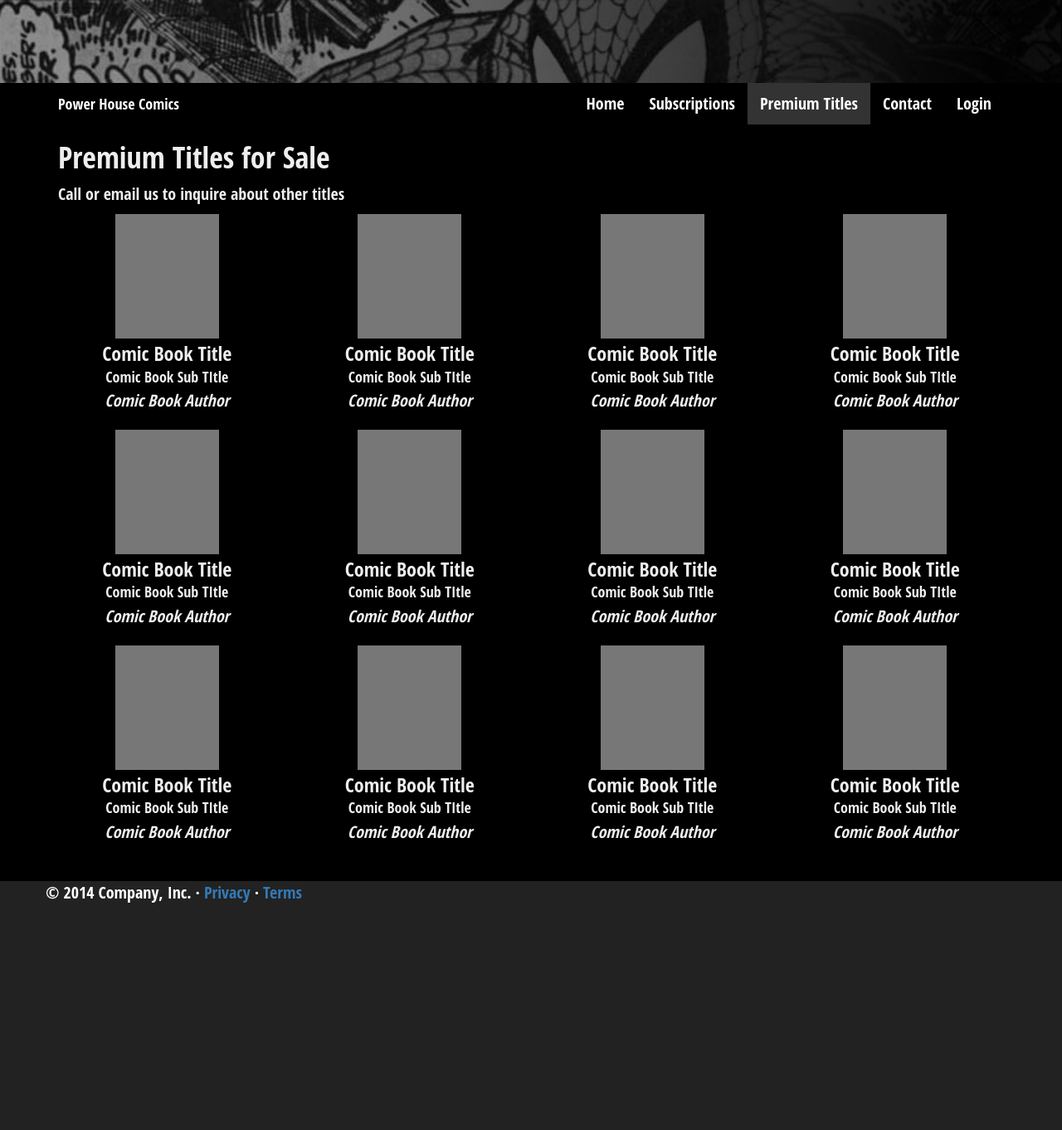
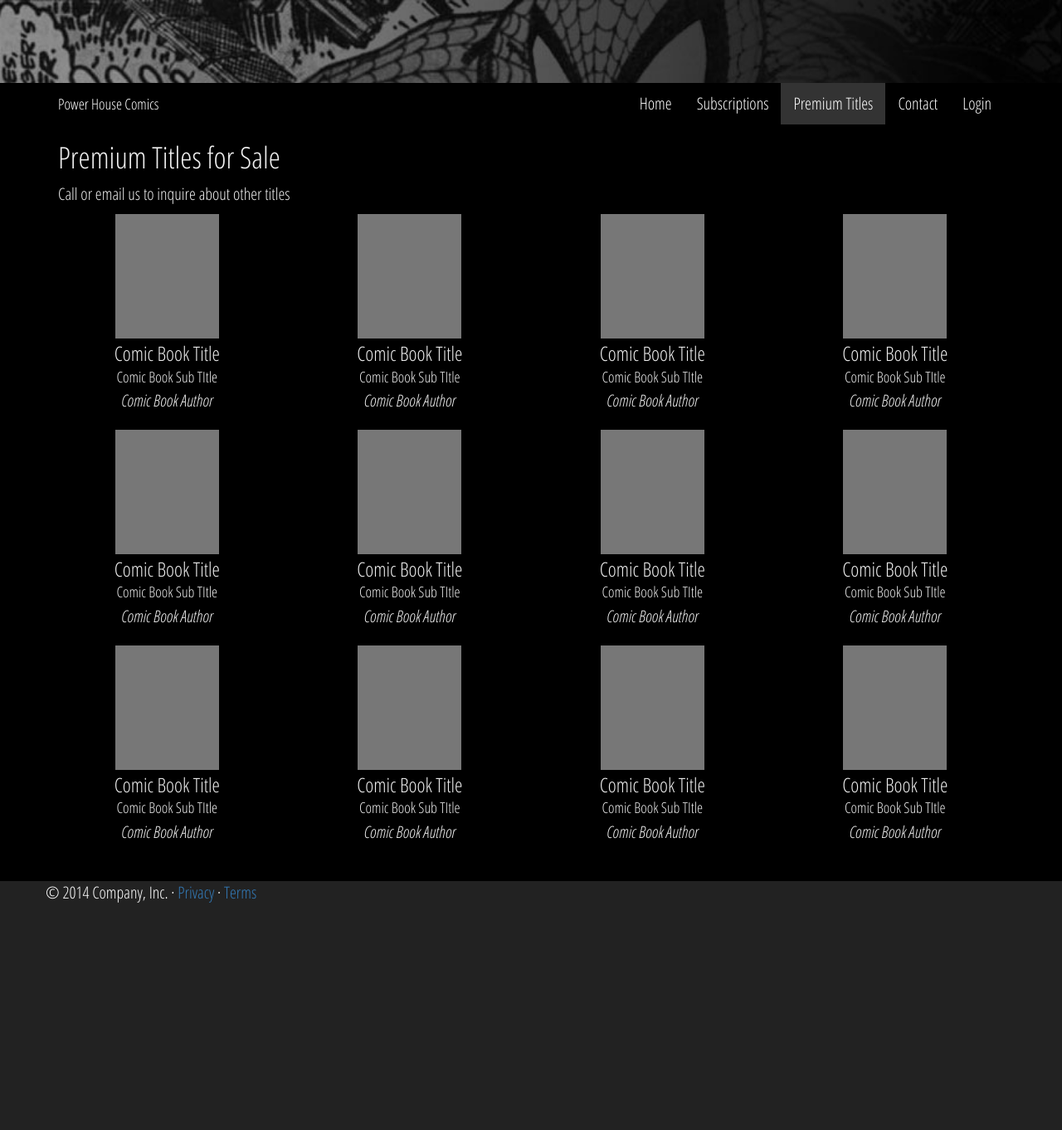
Before and after one commit to AgileDevelopmentG3/project, a PHP site: page /catalog.php in a window 1280 px wide. Shown: the whole page at 83% size. Run offline with PHP 8.4, Linux system fonts and the light colour scheme; some libraries are stand-ins or nearby versions.

Commit message:
Changed the font to match on catalog, contact, and subscription pages

```diff
--- a/catalog.php
+++ b/catalog.php
@@ -10,6 +10,7 @@
         <title>Premium Titles for Sale</title>
         <link href="bower_components/bootstrap/dist/css/bootstrap.min.css" rel="stylesheet">
         <link href="css/main.css" rel="stylesheet">
+        <link href='https://fonts.googleapis.com/css?family=Open+Sans+Condensed:300,300italic,700' rel='stylesheet' type='text/css'>
     </head>
     <body>
         <div class="navbar-wrapper">
--- a/contact.php
+++ b/contact.php
@@ -10,6 +10,7 @@
         <title>CONTACT US</title>
         <link href="bower_components/bootstrap/dist/css/bootstrap.min.css" rel="stylesheet">
         <link href="css/main.css" rel="stylesheet">
+        <link href='https://fonts.googleapis.com/css?family=Open+Sans+Condensed:300,300italic,700' rel='stylesheet' type='text/css'>
         <style>
             #map {
                 width: 500px;
--- a/subscriptions.php
+++ b/subscriptions.php
@@ -10,6 +10,7 @@
         <title>SUBSCRIPTIONS</title>
         <link href="bower_components/bootstrap/dist/css/bootstrap.min.css" rel="stylesheet">
         <link href="css/main.css" rel="stylesheet">
+        <link href='https://fonts.googleapis.com/css?family=Open+Sans+Condensed:300,300italic,700' rel='stylesheet' type='text/css'>
     </head>
     <body>
         <div class="navbar-wrapper">
```
